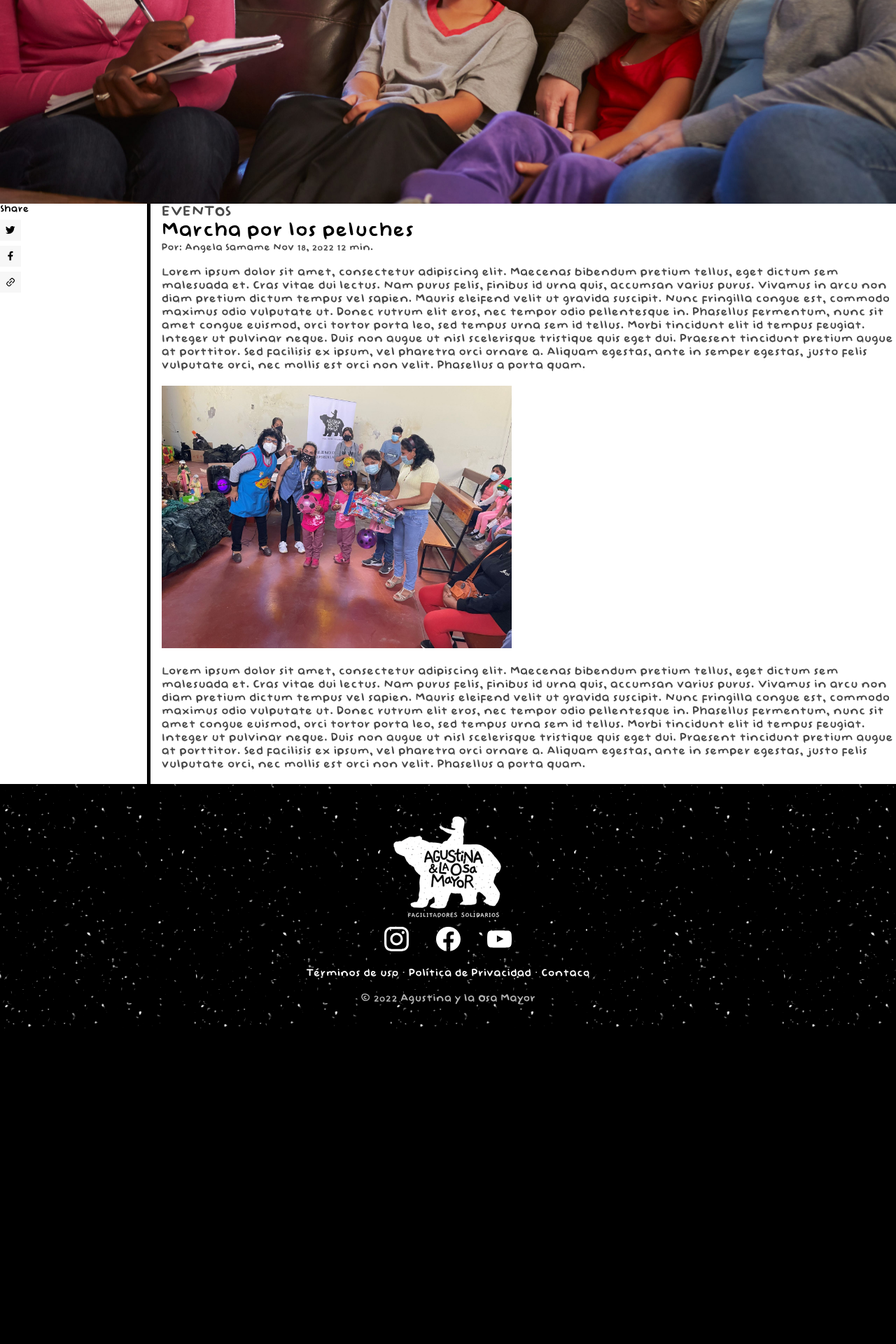
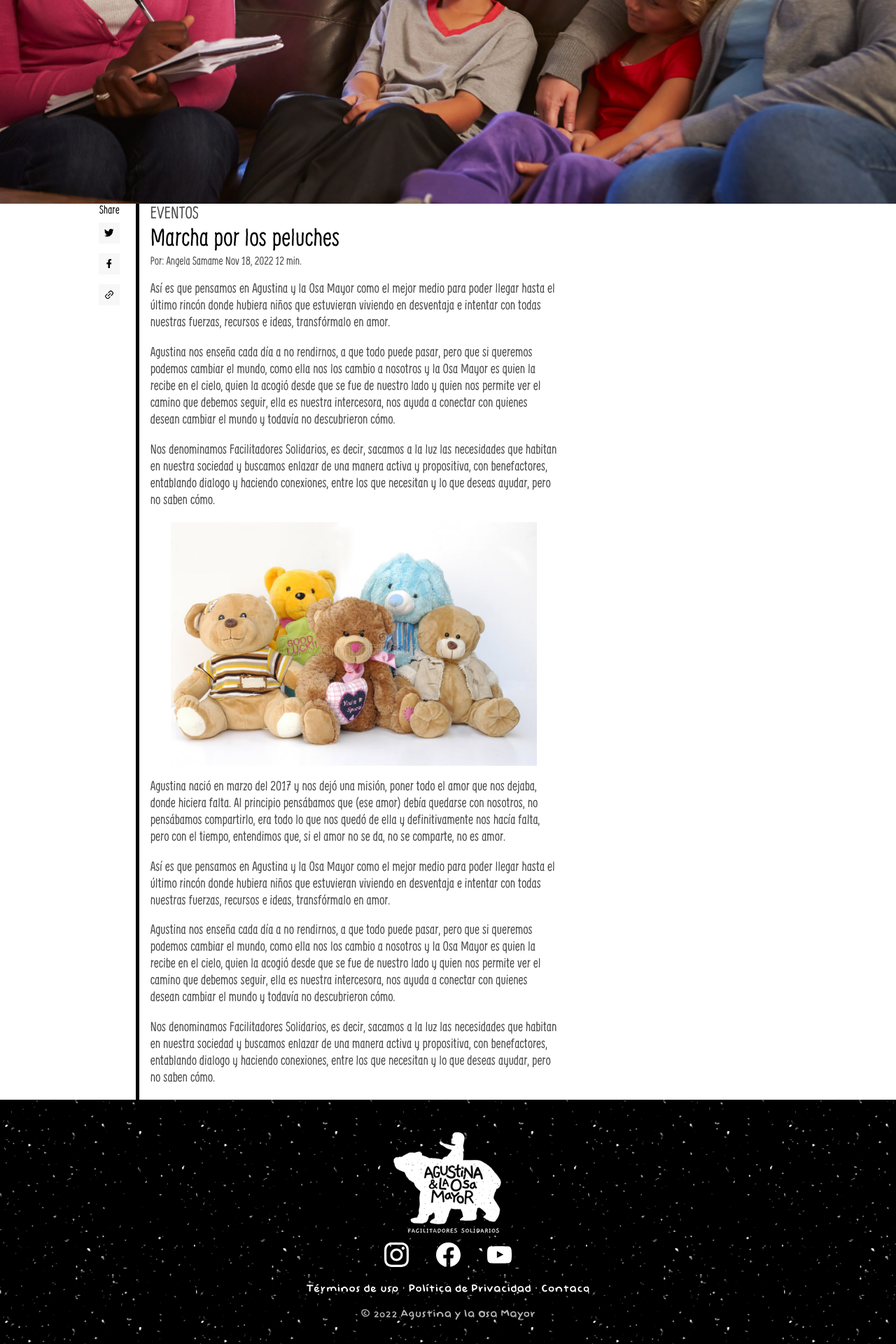
Before and after one commit to Verborrea/osa-mayor, a PHP site: page /blog.html in a window 1280 px wide. Shown: the part 869-2789 px from the top of the page at 70% size. Before the commit the page ends 2338 px from the top, so only its background shows below. Run offline with PHP 8.4, Linux system fonts and the light colour scheme.

Commit message:
Blog 75%

```diff
--- a/blog.html
+++ b/blog.html
@@ -54,8 +54,9 @@
 			<img id="portada" src="media/imgs/intro.jpg" alt="Portada del artículo">
 			<div class="container">
 				<div id="social-media">
+					<div id="media-box">
+						<div class="share-text">Share</div>
 						<div class="floating-icon-container">
-						<div class="share-text">Share</div>
 							<div class="social-icon-box" data-sharer="twitter"
 								data-url="/ideas/principles/web-design/best-modern-fonts-for-websites/" data-via="AdobeXD"
 								data-title="The fonts you choose to use on your website play a vital role in your user experience (UX). Here's our pick of the best modern fonts for websites.">
@@ -96,6 +97,7 @@
 							</a>
 						</div>
 					</div>
+				</div>
 				<div id="articulo">
 					<div id="categoria">
 						EVENTOS
@@ -111,36 +113,49 @@
 					</div>
 					<div id="content">
 						<p>
-							Lorem ipsum dolor sit amet, consectetur adipiscing elit. Maecenas bibendum pretium tellus, eget dictum sem
-							malesuada et. Cras vitae dui lectus. Nam purus felis, finibus id urna quis, accumsan varius purus. Vivamus
-							in arcu non diam pretium dictum tempus vel sapien. Mauris eleifend velit ut gravida suscipit. Nunc
-							fringilla
-							congue est, commodo maximus odio vulputate ut. Donec rutrum elit eros, nec tempor odio pellentesque in.
-							Phasellus fermentum, nunc sit amet congue euismod, orci tortor porta leo, sed tempus urna sem id tellus.
-							Morbi tincidunt elit id tempus feugiat. Integer ut pulvinar neque. Duis non augue ut nisl scelerisque
-							tristique quis eget dui. Praesent tincidunt pretium augue at porttitor. Sed facilisis ex ipsum, vel
-							pharetra
-							orci ornare a. Aliquam egestas, ante in semper egestas, justo felis vulputate orci, nec mollis est orci
-							non
-							velit. Phasellus a porta quam.
+							Así es que pensamos en Agustina y la Osa Mayor como el mejor medio para poder llegar hasta el último
+							rincón donde hubiera niños que estuvieran viviendo en desventaja e intentar con todas nuestras fuerzas,
+							recursos e ideas, transfórmalo en amor.
 						</p>
-						<img class="myimg" src="gallery/IMG_0255.jpg" width="500px">
 						<p>
-							Lorem ipsum dolor sit amet, consectetur adipiscing elit. Maecenas bibendum pretium tellus, eget dictum sem
-							malesuada et. Cras vitae dui lectus. Nam purus felis, finibus id urna quis, accumsan varius purus. Vivamus
-							in arcu non diam pretium dictum tempus vel sapien. Mauris eleifend velit ut gravida suscipit. Nunc
-							fringilla
-							congue est, commodo maximus odio vulputate ut. Donec rutrum elit eros, nec tempor odio pellentesque in.
-							Phasellus fermentum, nunc sit amet congue euismod, orci tortor porta leo, sed tempus urna sem id tellus.
-							Morbi tincidunt elit id tempus feugiat. Integer ut pulvinar neque. Duis non augue ut nisl scelerisque
-							tristique quis eget dui. Praesent tincidunt pretium augue at porttitor. Sed facilisis ex ipsum, vel
-							pharetra
-							orci ornare a. Aliquam egestas, ante in semper egestas, justo felis vulputate orci, nec mollis est orci
-							non
-							velit. Phasellus a porta quam.
+							Agustina nos enseña cada día a no rendirnos, a que todo puede pasar, pero que si queremos podemos cambiar
+							el mundo, como ella nos los cambio a nosotros y la Osa Mayor es quien la recibe en el cielo, quien la
+							acogió desde que se fue de nuestro lado y quien nos permite ver el camino que debemos seguir, ella es
+							nuestra intercesora, nos ayuda a conectar con quienes desean cambiar el mundo y todavía no descubrieron
+							cómo.
+						</p>
+						<p>
+							Nos denominamos Facilitadores Solidarios, es decir, sacamos a la luz las necesidades que habitan en
+							nuestra sociedad y buscamos enlazar de una manera activa y propositiva, con benefactores, entablando
+							dialogo y haciendo conexiones, entre los que necesitan y lo que deseas ayudar, pero no saben cómo.
+						</p>
+						<img class="myimg" src="media/imgs/peluches.jpg" width="500px">
+						<p>
+							Agustina nació en marzo del 2017 y nos dejó una misión, poner todo el amor que nos dejaba, donde hiciera
+							falta. Al principio pensábamos que (ese amor) debía quedarse con nosotros, no pensábamos compartirlo, era
+							todo lo que nos quedó de ella y definitivamente nos hacía falta, pero con el tiempo, entendimos que, si el
+							amor no se da, no se comparte, no es amor.
+						</p>
+						<p>
+							Así es que pensamos en Agustina y la Osa Mayor como el mejor medio para poder llegar hasta el último
+							rincón donde hubiera niños que estuvieran viviendo en desventaja e intentar con todas nuestras fuerzas,
+							recursos e ideas, transfórmalo en amor.
+						</p>
+						<p>
+							Agustina nos enseña cada día a no rendirnos, a que todo puede pasar, pero que si queremos podemos cambiar
+							el mundo, como ella nos los cambio a nosotros y la Osa Mayor es quien la recibe en el cielo, quien la
+							acogió desde que se fue de nuestro lado y quien nos permite ver el camino que debemos seguir, ella es
+							nuestra intercesora, nos ayuda a conectar con quienes desean cambiar el mundo y todavía no descubrieron
+							cómo.
+						</p>
+						<p>
+							Nos denominamos Facilitadores Solidarios, es decir, sacamos a la luz las necesidades que habitan en
+							nuestra sociedad y buscamos enlazar de una manera activa y propositiva, con benefactores, entablando
+							dialogo y haciendo conexiones, entre los que necesitan y lo que deseas ayudar, pero no saben cómo.
 						</p>
 					</div>
 				</div>
+				<div id="space"> </div>
 			</div>
 		</main>
 		<footer>
--- a/styles/blog.css
+++ b/styles/blog.css
@@ -1,5 +1,10 @@
+main {
+    font-family: 'blogFont';
+}
+
 .container {
     display: flex;
+    flex-direction: column;
 }
 
 #portada {
@@ -8,13 +13,15 @@
 }
 
 /* media */
-#social-media {
-    flex: 1;
+
+.floating-icon-container {
+    display: flex;
+    flex-direction: row;
 }
 
 .social-icon-box {
     background-color: #f7f7f7;
-    margin: 7px 0;
+    margin: 7px;
     height: 30px;
     width: 30px;
     display: flex;
@@ -27,18 +34,67 @@
     border-left: thick solid black;
     padding-left: 1em;
     color: var(--enfasis2);
-    width: 75%;
-    flex: 5;
 }
 
 #categoria {
     font-size: 18pt;
 }
 #titulo {
-    font-size: 24pt;
+    font-size: 26pt;
     color: black;
 }
 
 #content {
     font-size: 14pt;
 }
+
+.share-text {
+    margin-left: 7px;
+}
+
+#media-box {
+    padding: 1em;
+}
+
+#content img{
+    width: 90%;
+}
+
+@media (min-width: 600px) {
+    .container {
+        flex-direction: row;
+    }
+    #media-box {
+        padding: 0;
+        margin-right: 1em;
+        position: sticky;
+        top: 35px;
+    }
+    .share-text {
+        margin-right: 7px;
+        text-align: right;
+    }
+    .floating-icon-container {
+        flex-direction: column;
+        align-items: end;
+    }
+    .social-icon-box {
+        margin: 7px;
+        justify-content: center;
+        align-items: center;
+    }
+    #social-media {
+        flex: 1;
+    }
+    #articulo {
+        flex: 3;
+    }
+    #space {
+        flex: 2.5;
+    }
+    #content img{
+        width: 90%;
+        display: block;
+        margin: 0 auto;
+    }
+}
--- a/styles/layout.css
+++ b/styles/layout.css
@@ -2,6 +2,12 @@
 	font-family: "myFont";
 	src: url('../media/babydoll.woff') format('woff');
 }
+
+@font-face {
+	font-family: "blogFont";
+	src: url('../media/supernettcn.woff') format('woff');
+}
+
 
 :root {
 	--texto1: #000000;
--- a/styles/nosotros.css
+++ b/styles/nosotros.css
@@ -7,7 +7,8 @@ main {
 .container {
     display: flex;
     flex-direction: column;
-    align-items: center
+    align-items: center;
+    font-family: 'blogFont';
 }
 
 .historytext, .historyimg {
@@ -21,7 +22,7 @@ main {
 .historytext div{
     color: var(--enfasis2);
     /* font-weight: bold; */
-    font-size: 14pt;
+    font-size: 15pt;
 }
 
 .historytext div i{
```
Also changed, not shown: media/imgs/peluches.jpg (added). Lines whose indentation alone changed are shown as unchanged.
